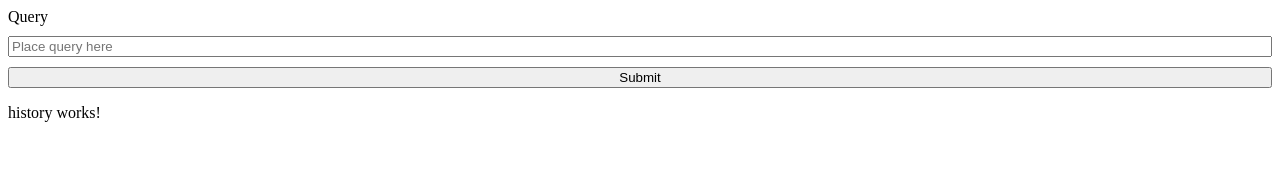
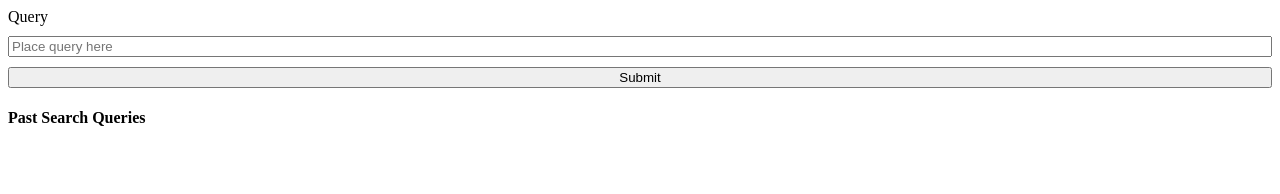
Before and after one commit to fchambergo/rts_labs, an Angular app: page / in a window 1280 px wide. Shown: the top 194 px of the page. Built offline with nearby package versions, Linux system fonts and the light colour scheme.

Commit message:
history component info

```diff
--- a/src/app/history/history.component.html
+++ b/src/app/history/history.component.html
@@ -1 +1,6 @@
-<p>history works!</p>
+<section>
+    <h4>Past Search Queries</h4>
+    <div *ngFor="let result of history">
+        <p>Search Query: <span>{{result}}</span></p>
+    </div>
+</section>
--- a/src/app/history/history.component.ts
+++ b/src/app/history/history.component.ts
@@ -1,4 +1,5 @@
 import { Component, OnInit } from '@angular/core';
+import { AlgoliaApi } from '../shared/algolia_api.service';
 
 @Component({
   selector: 'app-history',
@@ -6,10 +7,12 @@ import { Component, OnInit } from '@angular/core';
   styleUrls: ['./history.component.css']
 })
 export class HistoryComponent implements OnInit {
+  public history: string[] = [];
 
-  constructor() { }
+  constructor(private service: AlgoliaApi) { }
 
   ngOnInit(): void {
+    this.history = this.service.getHistory();
   }
 
 }
```
